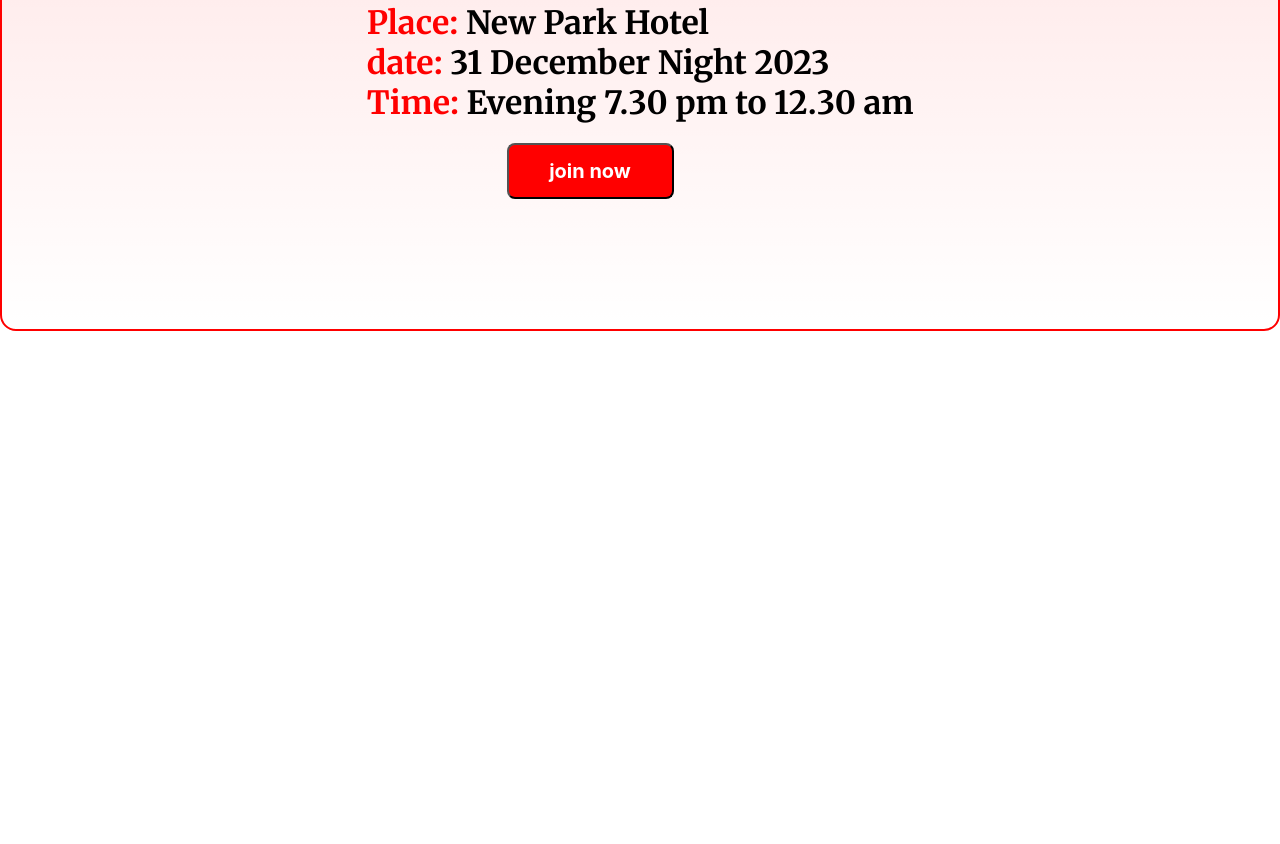
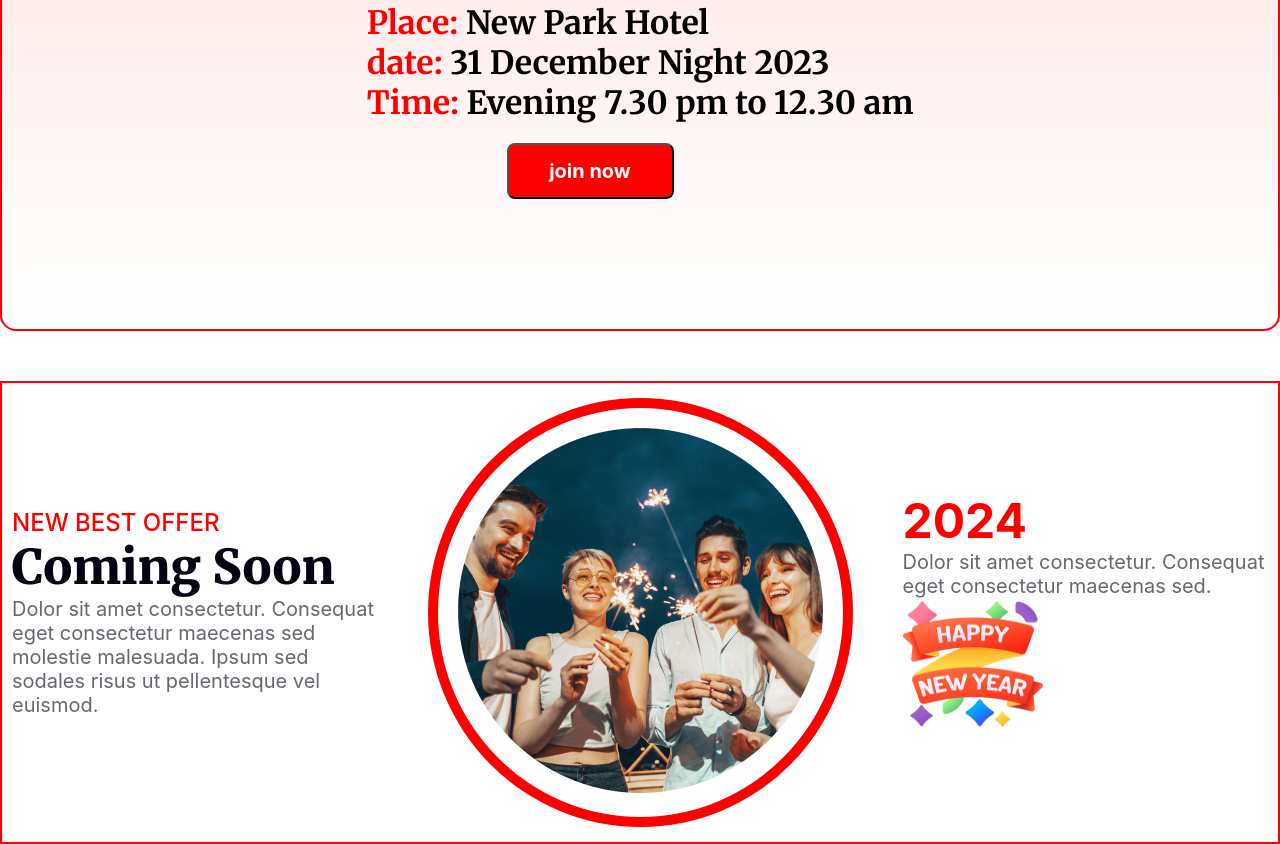
Before and after one commit to nurislamemon1/batch9-a1-solution, a plain HTML site: page index.html in a window 1280 px wide. Shown: the part 2357-3201 px from the top of the page. Before the commit the page ends 2708 px from the top, so only its background shows below. Drawn offline with Linux system fonts and the light colour scheme.

```diff
--- a/index.html
+++ b/index.html
@@ -62,6 +62,26 @@
 
        </section>
        <!-- new park section ends here -->
+
+       <!-- new offer section starts here -->
+
+       <section class="offer-section-container">
+            <div class="offer-section-content">
+                <h5>NEW BEST OFFER</h5>
+                <h3>Coming Soon</h3>
+                <p>Dolor sit amet consectetur. Consequat eget consectetur maecenas sed molestie malesuada. Ipsum sed sodales risus ut pellentesque vel euismod. </p>
+            </div>
+            <div class="image-section-container">
+                <img src="images/Ellipse 1.png" alt="">
+            </div>
+            <div class="title-section-container">
+                <h3>2024</h3>
+                <p>Dolor sit amet consectetur. Consequat eget consectetur maecenas sed.</p>
+                <img src="images/Group 96.png" alt="">
+            </div>
+
+       </section>
+       <!-- new offer section ends here -->
     </main>
     <footer></footer>
 </body>
--- a/styles/styles.css
+++ b/styles/styles.css
@@ -159,6 +159,7 @@ body{
 
     background: linear-gradient(180.00deg, rgba(255, 0, 0, 0.1),rgba(255, 0, 0, 0) 100%);
     margin-top: 50px;
+    margin-bottom: 50px;
 }
 
 .park-content{
@@ -187,3 +188,73 @@ body{
     background: rgb(255, 0, 0);
     margin-right: 100px;
 }
+
+
+ /* new offer section starts here */
+
+ .offer-section-container{
+     max-width: 1320px;
+    height: 463px;
+    border: 2px solid red;
+    margin: 0 auto;
+    display: flex;
+    justify-content: center;
+    align-items: center;
+    padding: 10px;
+ }
+
+ .offer-section-content{
+     width: 33%;
+     margin-right: 50px;
+ }
+ .offer-section-content h5{
+    color: rgb(255, 0, 0);
+    font-family: Inter;
+    font-size: 24px;
+    font-weight: 500;
+ }
+
+.offer-section-content h3{
+    color: rgb(7, 2, 17);
+    font-family: Merriweather;
+    font-size: 48px;
+    font-weight: 900;
+}
+
+.offer-section-content p{
+    color: rgba(7, 2, 17, 0.6);
+    font-family: Inter;
+    font-size: 20px;
+    font-weight: 400;
+}
+
+.image-section-container{
+    width: 33%
+    height: 463px;
+    box-sizing: border-box;
+    border: 10px solid rgb(255, 0, 0);
+    padding: 20px;
+    border-radius: 50%;
+}
+
+.title-section-container{
+    width: 33%;
+    margin-left: 50px;
+
+}
+.title-section-container h3{
+    color: rgb(255, 0, 0);
+    font-family: Inter;
+    font-size: 48px;
+    font-weight: 700;
+}
+.title-section-container p{
+    color: rgba(7, 2, 17, 0.6);
+    font-family: Inter;
+    font-size: 20px;
+    font-weight: 400;
+}
+.title-section-container img{
+    width: 140px;
+    height: 132.79px;
+}
```
